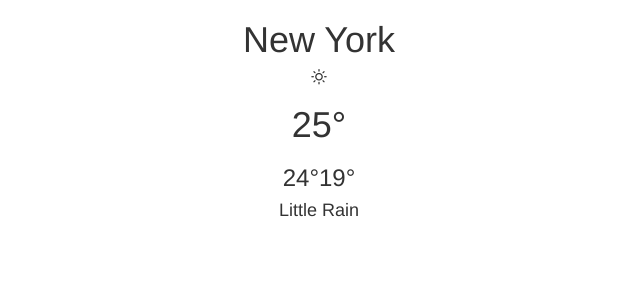
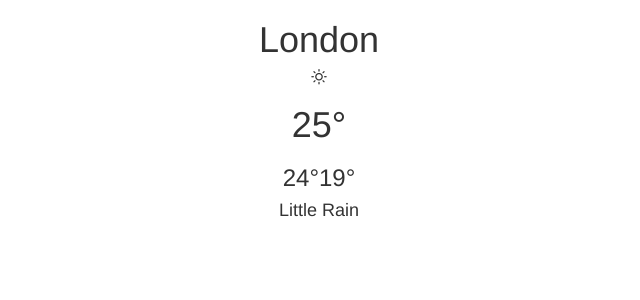
Before and after one commit to codershona/react-weather-app, a React (Create React App) app: page / in a window 1280 px wide. Shown: the top 300 px of the page, without its empty margins (321-961 px from the left). Built offline with nearby package versions, Linux system fonts and the light colour scheme; no server answers.

Commit message:
In my Object console I am getting my current weather data Frequency

```diff
--- a/src/App.js
+++ b/src/App.js
@@ -5,13 +5,26 @@ import "bootstrap/dist/css/bootstrap.min.css";
 import "weather-icons/css/weather-icons.css";
 
 
-// api.openweathermap.org/data/2.5/weather?q=London,uk
+// api call api.openweathermap.org/data/2.5/weather?q=London,uk
 const API_key = "478cc3c9e7cd7db831d6f004db3d70f7";
 
 class App extends React.Component {
  constructor() {
   super();
+  this.state = {};
+  this.getWeather();
+
  }
+
+ getWeather = async () => {
+  const api_call = await fetch(`http://api.openweathermap.org/data/2.5/weather?q=London,uk&appid=${API_key}`);
+
+   const response = await api_call.json();
+
+   console.log(response);
+
+
+ };
 
   render() {
     return (
--- a/src/app_component/weather.component.js
+++ b/src/app_component/weather.component.js
@@ -6,7 +6,7 @@ const Weather = () => {
 	return (
 		<div className="container">
 		 <div className="cards">
-           <h1>New York</h1>
+           <h1>London</h1>
 
            <h5 className="py-4">
              <i className="wi wi-day-sunny display-1"/>
```
